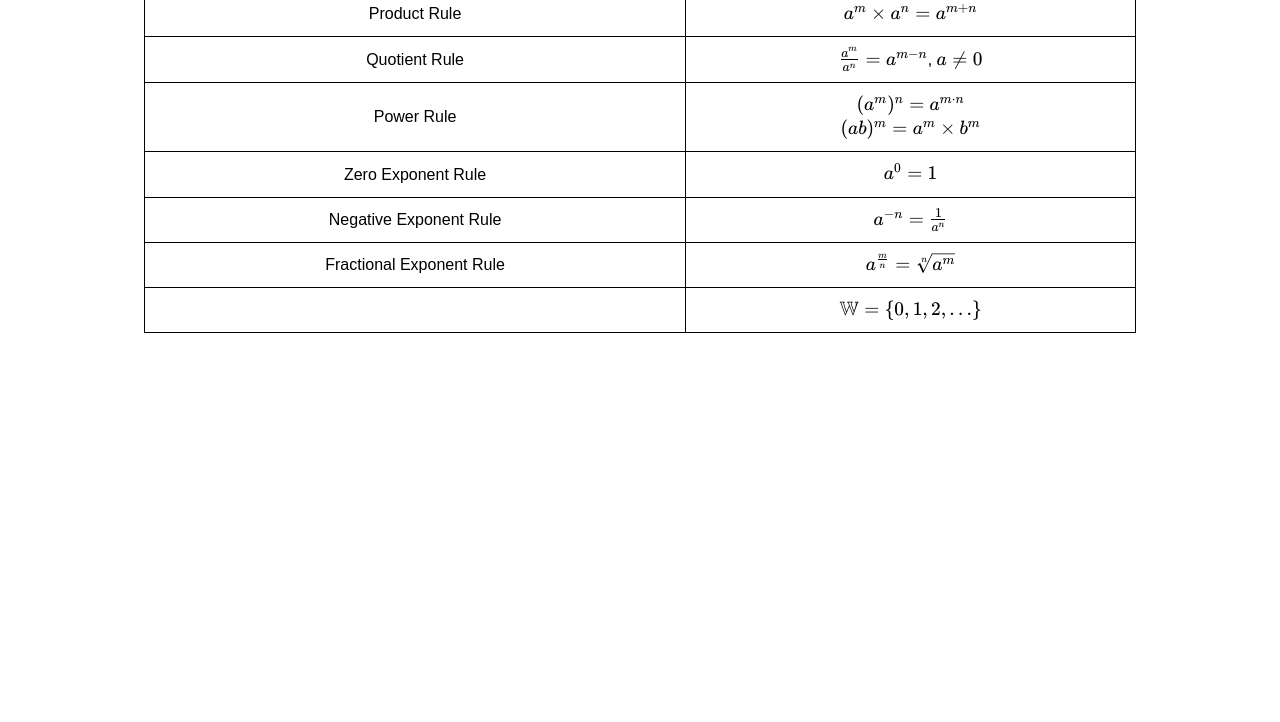
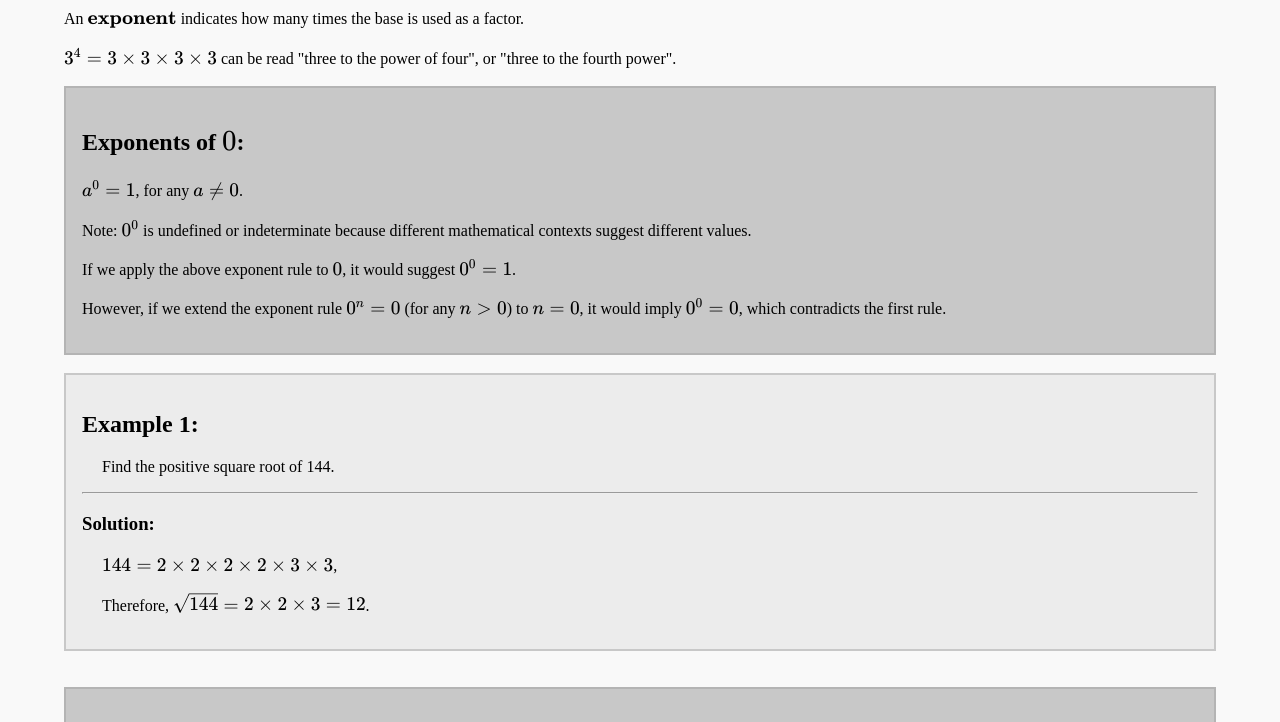
Before and after one commit to rockybees/rockybees.github.io, a plain HTML site: page math10_01_05_exponential_notation.html in a window 1280 px wide. Shown: the part 116-838 px from the top of the page. Before the commit the page ends 800 px from the top, so only its background shows below. Drawn offline with nearby package versions, Linux system fonts and the light colour scheme.

Commit message:
Modify math10_01_05

```diff
--- a/math10_01_05_exponential_notation.html
+++ b/math10_01_05_exponential_notation.html
@@ -1,10 +1,29 @@
 <!DOCTYPE html>
-<html lang="en">
+<html>
 <head>
-    <meta charset="UTF-8">
-    <meta name="viewport" content="width=device-width, initial-scale=1.0">
-    <title>Exponent Rules Summary</title>
-
+    <title>Math10 - 1.2 Greatest Common Factor and Least Common Multiple</title>
+    <style>
+        .responsive-img {
+            width: 50%;
+        }
+        .margin-from-left-solution {
+            margin-left: 20px;
+        }
+        body {
+            margin:4em;
+            background-color: rgb(249, 249, 249);
+        }
+        #example-container {
+            background-color: rgb(236, 236, 236);
+            border:2px solid rgb(200, 200, 200);
+            padding: 1em;
+        }
+        #rule-container {
+            background-color: rgb(200, 200, 200);
+            border:2px solid rgb(180, 180, 180);
+            padding: 1em;
+        }
+    </style>
         <!-- KaTeX CSS -->
         <link rel="stylesheet" href="https://cdnjs.cloudflare.com/ajax/libs/KaTeX/0.7.1/katex.min.css">
 
@@ -24,251 +43,44 @@
                 });
             };
         </script>
-
-    <style>
-        body {
-            font-family: Arial, sans-serif;
-            margin: 20px;
-            text-align: center;
-        }
-        table {
-            width: 80%;
-            margin: auto;
-            border-collapse: collapse;
-        }
-        th, td {
-            border: 1px solid black;
-            padding: 10px;
-            text-align: center;
-        }
-        th {
-            background-color: #f2f2f2;
-        }
-    </style>
 </head>
 <body>
-    <h2>Exponent Rules Summary</h2>
-    <table>
-        <tr>
-            <th>Rule</th>
-            <th>Mathematical Form</th>
-        </tr>
-        <tr>
-            <td>Product Rule</td>
-            <td>\( a^m \times a^n = a^{m+n} \)</td>
-        </tr>
-        <tr>
-            <td>Quotient Rule</td>
-            <td>\( \frac{a^m}{a^n} = a^{m-n} \), $a \neq 0 $</td>
-        </tr>
-        <tr>
-            <td>Power Rule</td>
-            <td>\( (a^m)^n = a^{m \cdot n} \) <br/>
-                \( (ab)^m = a^m \times b^m \)
-            </td>
-        </tr>
-        <tr>
-            <td>Zero Exponent Rule</td>
-            <td>\( a^0 = 1 \)</td>
-        </tr>
-        <tr>
-            <td>Negative Exponent Rule</td>
-            <td>\( a^{-n} = \frac{1}{a^n} \)</td>
-        </tr>
-        <tr>
-            <td>Fractional Exponent Rule</td>
-            <td>\( a^{\frac{m}{n}} = \sqrt[n]{a^m} \)</td>
-        </tr>
-        <tr>
-            <td></td>
-            <td>$\mathbb W = \{ 0, 1, 2, \ldots \}$</td>
-        </tr>
-    </table>
-<!--
-    \colorbox{ResultColor}{\bbm
+    <h1>Exponential Notation</h1>
 
-        %\smallskip
+    <p>An $\textbf{exponent}$ indicates how many times the base is used as a factor.</p>
+    <p>$3^4 = 3 \times 3 \times 3 \times 3$ can be read "three to the power of four", or "three to the fourth power".</p>
+    <div id="rule-container">
+        <h2>Exponents of $0$:</h2>
+        <p>$a^0 = 1$, for any $a \neq 0$.</p>
+        <p>Note: $0^0$ is undefined or indeterminate because different mathematical contexts suggest different values.</p>
+        <p>If we apply the above exponent rule to $0$, it would suggest $0^0 = 1$.</p>
+        <p>However, if we extend the exponent rule $0^n = 0$ (for any $n>0$) to $n = 0$, it would imply $0^0 = 0$, which contradicts the first rule.</p>
+    </div>
 
-        \centerline{\textbf{Interval Notation}}
+    <br>
 
-        \medskip
+    <div id="example-container">
+        <h2>Example 1:</h2>
+        <p class="margin-from-left-solution">Find the positive square root of 144.</p>
+        <hr>
+        <h3>Solution:</h3>
+        <div class="margin-from-left-solution">
+            <p>$144 = 2 \times 2 \times 2 \times 2 \times 3 \times 3$,</p>
+            <p>Therefore, $\sqrt{144} = 2 \times 2 \times 3 = 12$.</p>
+        </div>
+    </div>
 
-        \hspace{.5in} Let $a$ and $b$ be real numbers with $a<b$.
-
-        \smallskip
-
-        \begin{center}
-
-        \begin{tabular}{|c|c|c|} \hline
-
-        Set of Real Numbers & Interval Notation &  Region on the Real Number Line  \\
-        \hline
-
-         &  & \\
-        \shortstack{$\{x\,|\,a<x<b\}$ \\ \hfill}& \shortstack{$(a,b)$ \\ \hfill} &
-
-        \begin{mfpic}[10]{-3}{3}{-2}{2}
-        \backgroundcolor[gray]{.95}
-
-        \tlpointsep{4pt}
-        \axislabels {x}{{$a\vphantom{b} \hspace{4pt} $} -3, {$b$} 3}
-
-        \polyline{(-3,0), (3,0)}
-        \pointfillfalse
-        \point[3pt]{(3,0), (-3,0)}
-
-        \end{mfpic}  \\ \hline
-
-        & &  \\
-        \shortstack{$\{x\,|\,a\leq x<b\}$ \\ \hfill}& \shortstack{$[a,b)$ \\ \hfill} &
-
-        \begin{mfpic}[10]{-3}{3}{-2}{2}
-        \backgroundcolor[gray]{.95}
-
-        \tlpointsep{4pt}
-        \axislabels {x}{{$a\vphantom{b} \hspace{4pt} $} -3, {$b$} 3}
-
-        \polyline{(-3,0), (3,0)}
-        \point[3pt]{(-3,0)}
-        \pointfillfalse
-        \point[3pt]{(3,0)}
-
-        \end{mfpic}   \\
-        \hline
-
-         &  & \\
-        \shortstack{$\{x\,|\,a<x\leq b\}$ \\ \hfill}&\shortstack{$(a,b]$ \\ \hfill} &
-
-        \begin{mfpic}[10]{-3}{3}{-2}{2}
-        \backgroundcolor[gray]{.95}
-
-        \tlpointsep{4pt}
-        \axislabels {x}{{$a\vphantom{b} \hspace{4pt} $} -3, {$b$} 3}
-
-        \polyline{(-3,0), (3,0)}
-        \point[3pt]{(3,0)}
-        \pointfillfalse
-        \point[3pt]{(-3,0)}
-
-        \end{mfpic}   \\
-        \hline
-
-         &  & \\
-        \shortstack{$\{x\,|\,a\leq x \leq b\}$ \\ \hfill}& \shortstack{$[a,b]$ \\ \hfill}&
-
-        \begin{mfpic}[10]{-3}{3}{-2}{2}
-        \backgroundcolor[gray]{.95}
-
-        \tlpointsep{4pt}
-        \axislabels {x}{{$a\vphantom{b} \hspace{4pt} $} -3, {$b$} 3}
-
-        \polyline{(-3,0), (3,0)}
-        \point[3pt]{(3,0), (-3,0)}
-
-        \end{mfpic}   \\
-        \hline
-
-         & & \\
-        \shortstack{$\{x\,| \, x<b\}$ \\ \hfill}& \shortstack{$(-\infty,b)$ \\ \hfill}&
-
-        \begin{mfpic}[10]{-3}{3}{-2}{2}
-        \backgroundcolor[gray]{.95}
-
-        \tlpointsep{4pt}
-        \axislabels {x}{{$b$} 3}
-
-        \arrow \polyline{(3,0), (-3,0)}
-
-        \pointfillfalse
-        \point[3pt]{(3,0)}
-
-        \end{mfpic}   \\
-        \hline
+    <br>
 
 
-        &  & \\
+    </div>
 
-        \shortstack{$\{x\,| \, x \leq b\}$ \\ \hfill} & \shortstack{$(-\infty,b]$ \\ \hfill}&
-
-        \begin{mfpic}[10]{-3}{3}{-2}{2}
-        \backgroundcolor[gray]{.95}
-
-        \tlpointsep{4pt}
-        \axislabels {x}{{$b$} 3}
-
-        \arrow \polyline{(3,0), (-3,0)}
-
-        \point[3pt]{(3,0)}
-
-        \end{mfpic}   \\
-        \hline
-
-         &  & \\
-        \shortstack{$\{x\,| \, x>a\}$ \\ \hfill}& \shortstack{$(a,\infty)$ \\ \hfill}&
-
-        \begin{mfpic}[10]{-3}{3}{-2}{2}
-        \backgroundcolor[gray]{.95}
-
-        \tlpointsep{4pt}
-        \axislabels {x}{{$a\vphantom{b} \hspace{4pt}$} -3}
-
-        \arrow \polyline{(-3,0), (3,0)}
-
-        \pointfillfalse
-        \point[3pt]{(-3,0)}
-
-        \end{mfpic}   \\
-        \hline
-
-         &  & \\
-        \shortstack{$\{x\,| \, x \geq a \}$ \\ \hfill}& \shortstack{$[a,\infty)$ \\ \hfill} &
-
-        \begin{mfpic}[10]{-3}{3}{-2}{2}
-        \backgroundcolor[gray]{.95}
-
-        \tlpointsep{4pt}
-        \axislabels {x}{{$a\vphantom{b} \hspace{4pt}$} -3}
-
-        \arrow \polyline{(-3,0), (3,0)}
-
-        \point[3pt]{(-3,0)}
-
-        \end{mfpic}   \\
-        \hline
-
-        &  & \\
-        \shortstack{$\mathbb R$ \\ \hfill}& \shortstack{$(-\infty,\infty)$ \\ \hfill} &
-
-        \begin{mfpic}[10]{-3}{3}{-2}{2}
-        \backgroundcolor[gray]{.95}
-
-        \tlpointsep{4pt}
-        \axislabels {x}{{$\vphantom{b} \hspace{4pt}$} -3}
-
-        \arrow \reverse \arrow \polyline{(-3,0), (3,0)}
-
-        \end{mfpic}   \\
-        \hline
-
-        \end{tabular}
-
-        \end{center}
-
-        \ebm} -->
-
-
-    <script>
-        renderMathInElement(
-            document.body,
-            {
-                delimiters: [
-                    {left: "$$", right: "$$", display: true},
-                    {left: "\\[", right: "\\]", display: true},
-                    {left: "$", right: "$", display: false},
-                    {left: "\\(", right: "\\)", display: false}
-                ]
-            }
-        );
-    </script>
+    <br>
+    <div id="rule-container">
+        <h2>Mixed Root and Entire Root:</h2>
+        <p>An expression such as $3\sqrt{2}$ is called $\textbf{mixed root}$, and the expression $\sqrt{18}$, which equals $3\sqrt{2}$, is called an entire root.
+        </p>
+        <p>Any mixed root can be converted into an entire root. E.g., $3\sqrt[3]{2} = \sqrt[3]{54}$</p>
+    </div>
 </body>
 </html>
```
Lines whose indentation alone changed are shown as unchanged.
